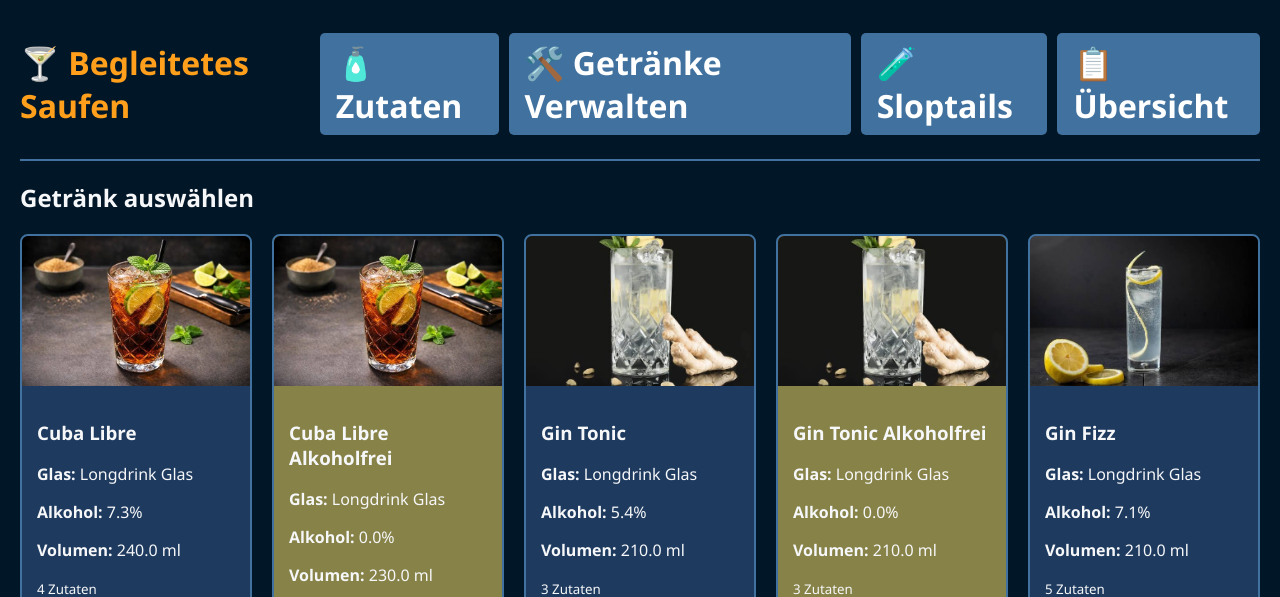
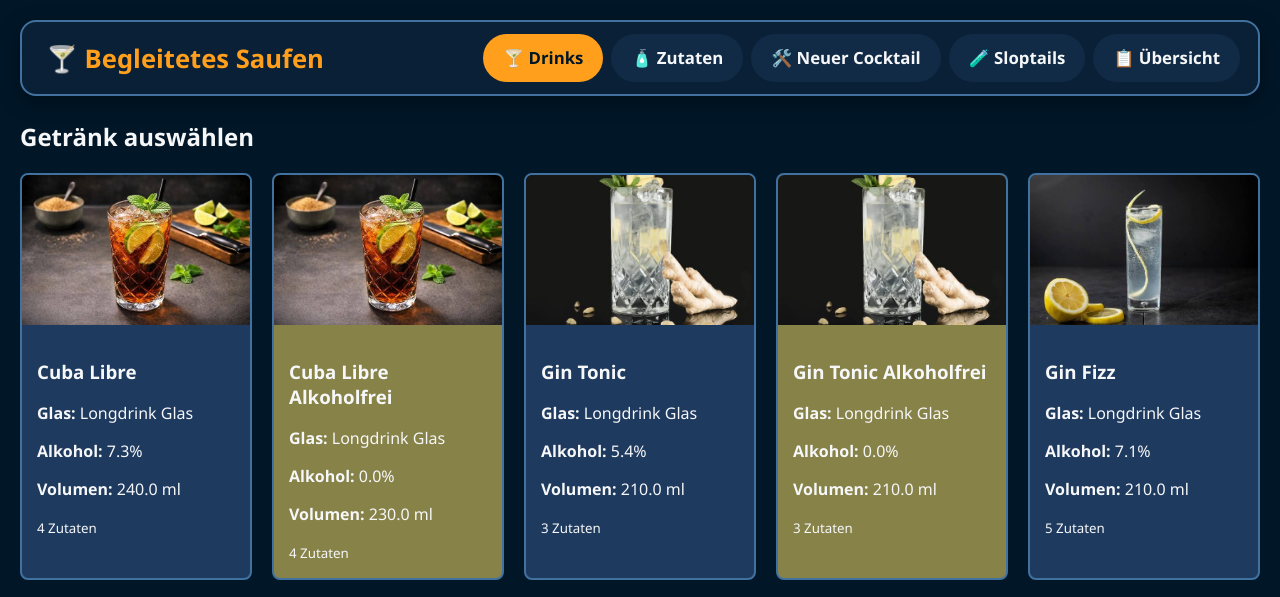
Before and after one commit to OutOfPlane/CocktailMaster, a FastAPI app: page / in a window 1280 px wide. Shown: the top 597 px of the page. Run offline with FastAPI, Linux system fonts and the light colour scheme.

Commit message:
CHG: styling

```diff
--- a/static/style.css
+++ b/static/style.css
@@ -264,19 +264,56 @@ button:disabled {
     display: flex;
     justify-content: space-between;
     align-items: center;
-    border-bottom: 2px solid #41729f;
-    padding-bottom: 10px;
+    flex-wrap: wrap;
+    gap: 12px 20px;
+    background: #0a2036;
+    border: 2px solid #41729f;
+    border-radius: 16px;
+    padding: 12px 18px;
+    margin-bottom: 24px;
+    position: sticky;
+    top: 12px;
+    z-index: 30;
+    box-shadow: 0 6px 20px rgba(0, 0, 0, 0.35);
+}
+.brand {
+    color: #ff9f1c;
+    text-decoration: none;
+    font-size: 1.6rem;
+    font-weight: bold;
+    white-space: nowrap;
+    padding: 4px 6px;
+}
+.header-nav {
+    display: flex;
+    flex-wrap: wrap;
+    gap: 8px;
 }
 .nav-btn {
-    background-color: #41729f;
-    color: white;
+    display: inline-flex;
+    align-items: center;
+    gap: 7px;
+    min-height: 48px;                 /* comfortable touch target */
+    box-sizing: border-box;
+    padding: 10px 18px;
+    background: #112a46;
+    color: #f6f7f8;
     text-decoration: none;
-    padding: 8px 16px;
-    border-radius: 5px;
+    border: 2px solid transparent;
+    border-radius: 999px;
     font-weight: bold;
-    font-size: 2rem;
+    font-size: 1.05rem;
+    line-height: 1;
+    white-space: nowrap;
+    -webkit-tap-highlight-color: transparent;
+    transition: background 0.15s ease, border-color 0.15s ease, color 0.15s ease, transform 0.08s ease;
 }
-.nav-btn:hover { background-color: #ff9f1c; }
+.nav-btn:hover { border-color: #41729f; }
+.nav-btn:active { transform: scale(0.96); }
+.nav-btn.active {
+    background: #ff9f1c;
+    color: #011627;
+}
 
 /* Management Form Styling */
 .form-container {
@@ -327,8 +364,6 @@ button:disabled {
     padding: 15px;
 }
 hr { border: 0; height: 1px; background: #41729f; margin: 20px 0; }
-
-.header-nav { display: flex; gap: 10px; }
 
 .hint { font-size: 0.85rem; opacity: 0.75; margin: 0 0 18px 0; }
 
--- a/templates/base.html
+++ b/templates/base.html
@@ -7,13 +7,15 @@
     <link rel="stylesheet" href="/static/style.css?v=13">
 </head>
 <body>
+    {% set path = request.url.path %}
     <header class="main-header">
-        <h1><a href="/">🍸 Begleitetes Saufen</a></h1>
+        <a class="brand" href="/">🍸 Begleitetes Saufen</a>
         <nav class="header-nav">
-            <a href="/ingredients" class="nav-btn">🧴 Zutaten</a>
-            <a href="/manage" class="nav-btn">🛠️ Getränke Verwalten</a>
-            <a href="/sloptails" class="nav-btn">🧪 Sloptails</a>
-            <a href="/overview" class="nav-btn">📋 Übersicht</a>
+            <a href="/" class="nav-btn {{ 'active' if path == '/' else '' }}">🍸 Drinks</a>
+            <a href="/ingredients" class="nav-btn {{ 'active' if path == '/ingredients' else '' }}">🧴 Zutaten</a>
+            <a href="/manage" class="nav-btn {{ 'active' if path == '/manage' else '' }}">🛠️ Neuer Cocktail</a>
+            <a href="/sloptails" class="nav-btn {{ 'active' if path == '/sloptails' else '' }}">🧪 Sloptails</a>
+            <a href="/overview" class="nav-btn {{ 'active' if path == '/overview' else '' }}">📋 Übersicht</a>
         </nav>
     </header>
     <main>
```
